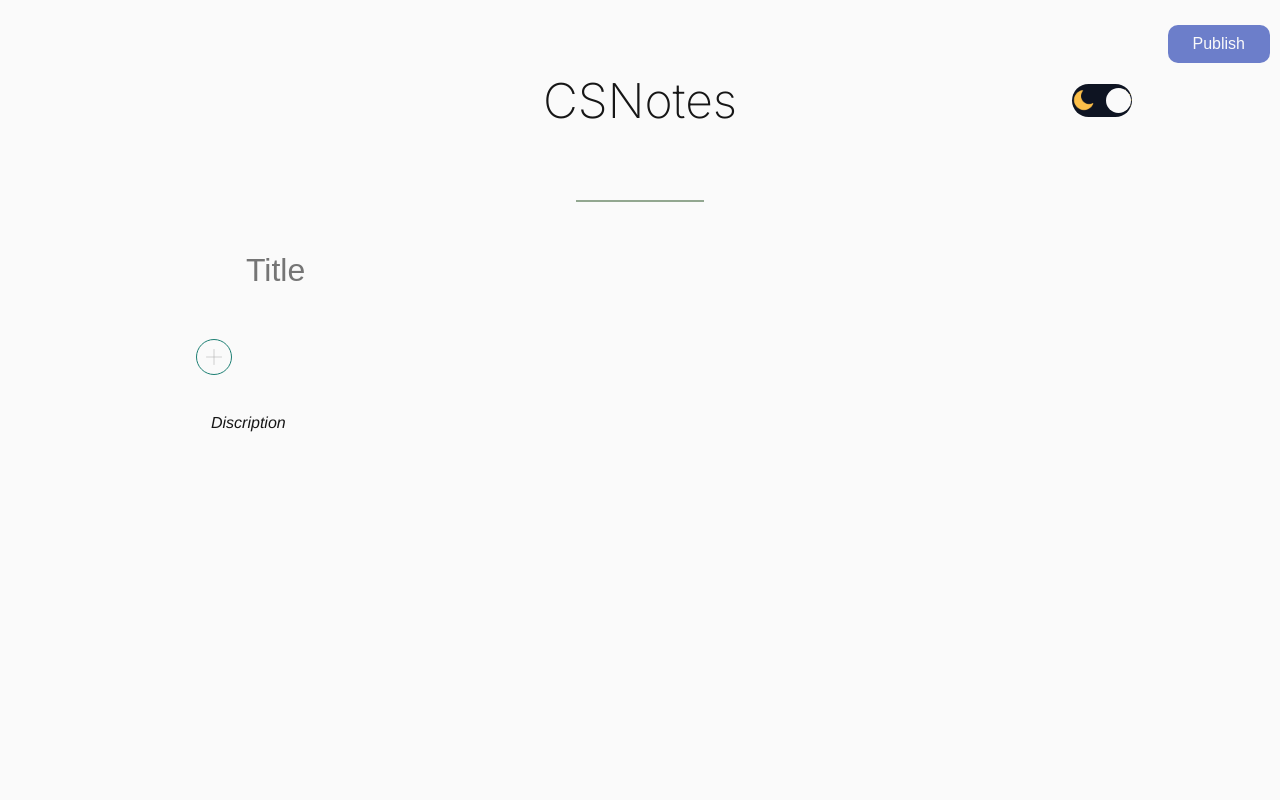
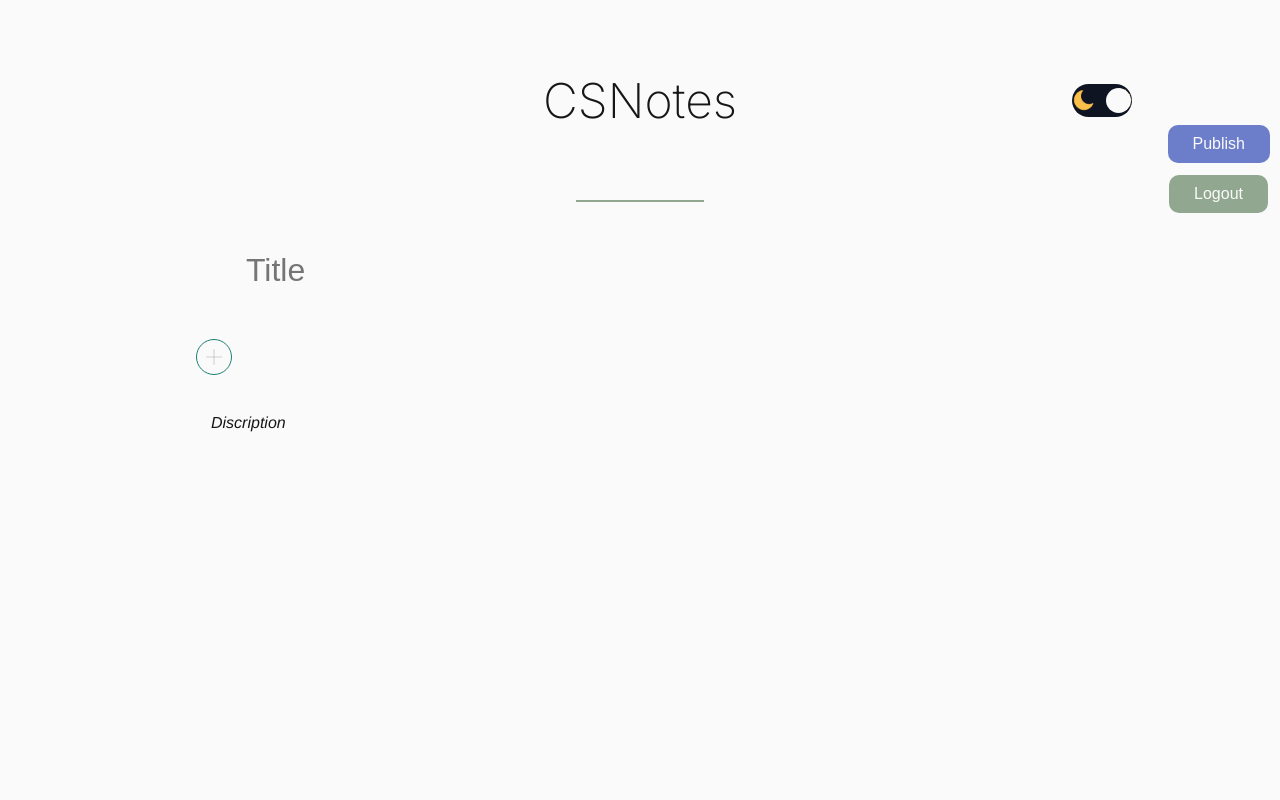
Before and after one commit to DawoodKamar/CSNotes, a Next.js app: page /Admin in a window 1280 px wide. Shown: the top 800 px of the page. Built offline with nearby package versions, Linux system fonts and the light colour scheme; no server answers; sample sign-in values are in the browser's storage.

Commit message:
adding auth

```diff
--- a/package.json
+++ b/package.json
@@ -10,6 +10,7 @@
   },
   "dependencies": {
     "next": "14.1.0",
+    "next-auth": "^4.24.6",
     "react": "^18",
     "react-dom": "^18",
     "react-quill": "^2.0.0"
--- a/src/app/Admin/adminPage.module.css
+++ b/src/app/Admin/adminPage.module.css
@@ -47,7 +47,7 @@ margin-right: auto;
 .publish {
     position: absolute;
     right: 10px;
-    top: 25px;
+    top: 125px;
     padding: 10px 25px;
     border: none;
     background-color: var(--comp3);
@@ -56,3 +56,16 @@ margin-right: auto;
     border-radius: 10px;
     cursor: pointer;
 }
+
+.logout{
+    position: absolute;
+    right: 12px;
+    top: 175px;
+    padding: 10px 25px;
+    border: none;
+    background-color: var(--comp2);
+    color: var(--button);
+    font-size: 1rem;
+    border-radius: 10px;
+    cursor: pointer;
+}
--- a/src/app/Admin/page.jsx
+++ b/src/app/Admin/page.jsx
@@ -5,11 +5,18 @@ import Styles from "./adminPage.module.css"
 import { useState } from "react"
 import ReactQuill from "react-quill"
 import "react-quill/dist/quill.bubble.css"
+import { signOut, useSession } from "next-auth/react"
+import { useRouter } from "next/navigation";
 
 
 const AdminPage = () => {
   const [open, setOpen] = useState(false)
   const [value, setValue] = useState("")
+  const { status } = useSession();
+  const router = useRouter();
+  if(status ==="unauthenticated"){
+    router.push("/login")
+  }
 
   return (
     <div className={Styles.container}>
@@ -31,6 +38,7 @@ const AdminPage = () => {
 
       </div>
       <button className={Styles.publish}>Publish</button>
+      <button className={Styles.logout} onClick={signOut}>Logout</button>
     </div>
   )
 }
--- /dev/null
+++ b/src/app/api/auth/[...nextauth]/route.js
@@ -0,0 +1,6 @@
+import { authOptions } from "@/utils/auth";
+import NextAuth from "next-auth/next";
+
+const handler = NextAuth(authOptions);
+
+export { handler as GET, handler as POST };
--- a/src/app/layout.jsx
+++ b/src/app/layout.jsx
@@ -4,6 +4,7 @@ import Navbar from "@/components/navbar/Navbar";
 import Footer from "@/components/Footer/Footer";
 import { ThemeContextProvider } from "@/context/ThemeContext";
 import ThemeProvider from "@/providers/ThemeProvider";
+import AuthProvider from "@/providers/AuthProvider";
 
 const inter = Inter({ subsets: ["latin"] });
 
@@ -16,6 +17,7 @@ export default function RootLayout({ children }) {
   return (
     <html lang="en">
       <body className={inter.className}>
+        <AuthProvider>
           <ThemeContextProvider>
               <ThemeProvider>
                 <div className="container">
@@ -27,6 +29,7 @@ export default function RootLayout({ children }) {
                 </div>
             </ThemeProvider>
           </ThemeContextProvider>
+        </AuthProvider>
       </body>
     </html>
   );
```
Also changed, not shown: src/app/Loginpage/page.jsx (deleted, +0 -9 lines), src/app/login/page.jsx (+20 -1 lines), src/providers/AuthProvider.jsx (added, +12 -0 lines), src/utils/auth.js (added, +10 -0 lines), 2 other files (tests, documents, lock files or other folders). Lines whose indentation alone changed are shown as unchanged.
